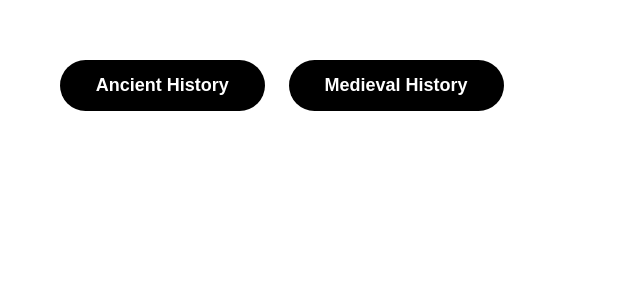
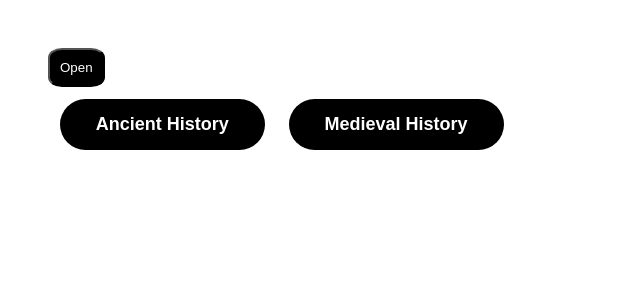
Before and after one commit to saraswathi22-mac/indian-history, a React (Create React App) app: page / in a window 1280 px wide. Shown: the top 300 px of the page, without its empty margins (0-640 px from the left). Built offline with nearby package versions, Linux system fonts and the light colour scheme.

Commit message:
Added initial changes for modal

```diff
--- /dev/null
+++ b/src/common/Modal/Modal.css
@@ -0,0 +1,15 @@
+.modal-btn {
+    background-color: black;
+    padding: 0.75em;
+    cursor: pointer;
+    border-radius: 25%;
+    color: white;
+}
+
+.modal-popup {
+    width: 300px;
+  border: 15px solid green;
+  padding: 50px;
+  margin: 20px;
+  background-color: black;
+}
--- /dev/null
+++ b/src/common/Modal/Modal.tsx
@@ -0,0 +1,23 @@
+import React, { useState } from 'react';
+import "./Modal.css";
+
+const Modal = () => {
+  const [show, setShow] = useState(false)
+  const handleModal = () => {
+    console.log(show)
+    setShow(!show)
+  }
+  return (
+    <div>
+        {show ? <ModalPopUp /> : <button onClick={() => handleModal()} className='modal-btn'>Open</button> }
+    </div>
+  )
+}
+
+const ModalPopUp = () => {
+  return(
+    <div className='modal-popup'>Hello</div>
+  )
+}
+
+export default Modal
--- a/src/components/Home/Home.tsx
+++ b/src/components/Home/Home.tsx
@@ -1,10 +1,12 @@
 import React from "react";
 import { Button } from "../../common/Button/Button";
 import Container from "../../common/Container/Container";
+import Modal from "../../common/Modal/Modal";
 
 const Home = () => {
   return (
     <Container>
+      <Modal />
       <Button locate="/ancient_history" title="Ancient History" />
       <Button locate="/medieval_history" title="Medieval History" />
     </Container>
```
